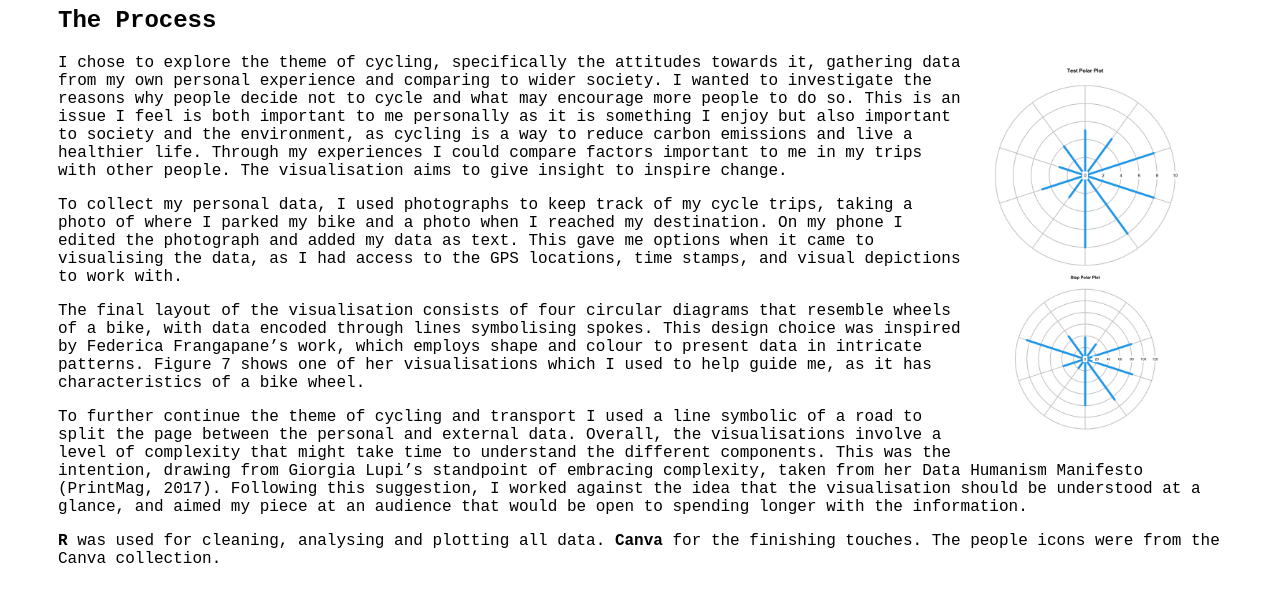
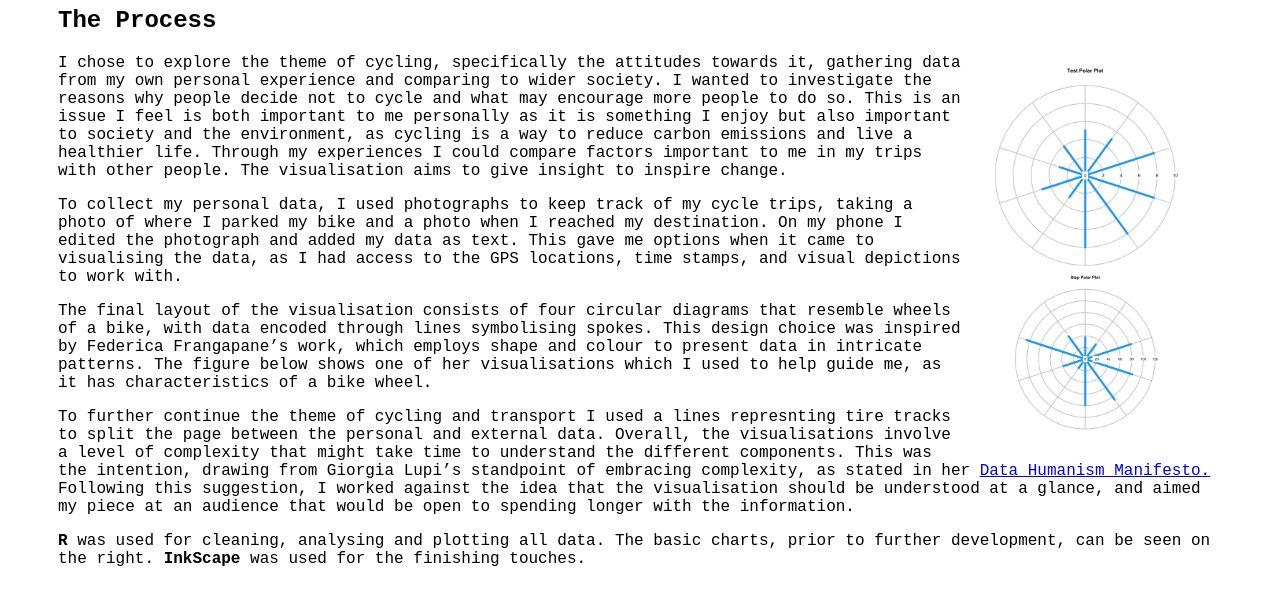
Before and after one commit to sian-phillips-1/sian-phillips-1.github.io, a plain HTML site: page cycling.html in a window 1280 px wide. Shown: the part 1005-1609 px from the top of the page. Drawn offline with Linux system fonts and the light colour scheme.

Commit message:
updating cycling page

```diff
--- a/cycling.html
+++ b/cycling.html
@@ -46,24 +46,24 @@
             encoded through lines symbolising spokes. This design choice
             was inspired by Federica Frangapane’s work, which employs
             shape and colour to present data in intricate patterns.
-            Figure 7 shows one of her visualisations which I used to
+            The figure below shows one of her visualisations which I used to
             help guide me, as it has characteristics of a bike wheel.
         </p>
         <p>To further continue the theme of cycling and transport I used
-            a line symbolic of a road to split the page between the
+            a lines represnting tire tracks to split the page between the
             personal and external data. Overall, the visualisations
             involve a level of complexity that might take time to
             understand the different components. This was the intention,
             drawing from Giorgia Lupi’s standpoint of embracing complexity,
-            taken from her Data Humanism Manifesto (PrintMag, 2017).
+            as stated in her <a href="https://giorgialupi.com/data-humanism-my-manifesto-for-a-new-data-wold">
+                Data Humanism Manifesto.</a>
             Following this suggestion, I worked against the idea that the
             visualisation should be understood at a glance, and aimed my
             piece at an audience that would be open to spending longer with
             the information.  </p>
-<p> <strong> R </strong> was used for cleaning, analysing and plotting all data.
-    <strong> Canva </strong> for the finishing touches. The people icons were from the
-    Canva collection.
-</p>
+<p> <strong> R </strong> was used for cleaning, analysing and plotting all data. The basic
+    charts, prior to further development, can be seen on the right.
+    <strong> InkScape </strong> was used for the finishing touches.
 
 </body>
 </html>
```
